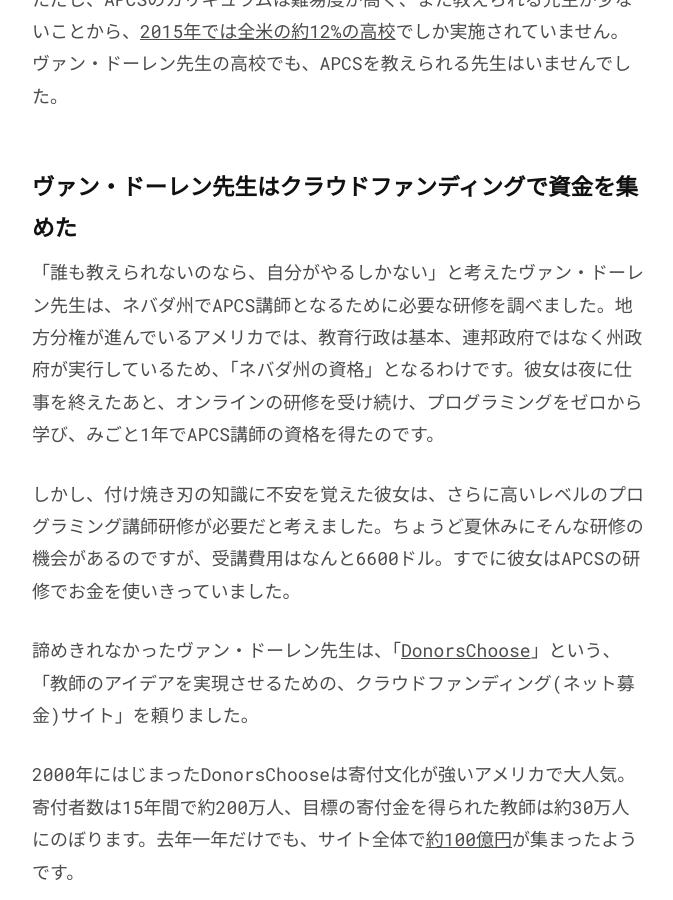
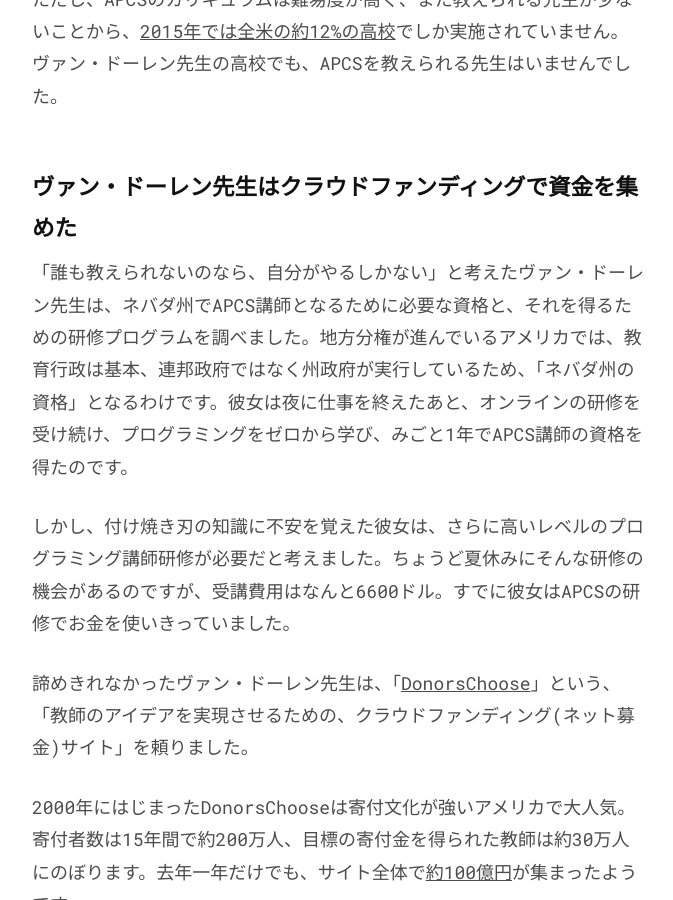
Before and after one commit to chibicode/senseicode, a Jekyll site: the page built from _posts/2016-06-25-introduction.md, in a window 1280 px wide and 900 px high, scrolled down 7416 px. Shown: the whole window, without its empty margins (302-975 px from the left). Built offline with Jekyll 4.4.1, drawn with Linux system fonts in a browser that asks for light colours; comment, search, counter and statistics services are not loaded.

Commit message:
:pencil:

```diff
--- a/_posts/2016-06-25-introduction.md
+++ b/_posts/2016-06-25-introduction.md
@@ -92,7 +92,7 @@ EdSurgeは、生徒の学びに最も役に立つテクノロジーを、学校
 
 ## ヴァン・ドーレン先生はクラウドファンディングで資金を集めた
 
-「誰も教えられないのなら、自分がやるしかない」と考えたヴァン・ドーレン先生は、ネバダ州でAPCS講師となるために必要な研修を調べました。地方分権が進んでいるアメリカでは、教育行政は基本、連邦政府ではなく州政府が実行しているため、「ネバダ州の資格」となるわけです。彼女は夜に仕事を終えたあと、オンラインの研修を受け続け、プログラミングをゼロから学び、みごと1年でAPCS講師の資格を得たのです。
+「誰も教えられないのなら、自分がやるしかない」と考えたヴァン・ドーレン先生は、ネバダ州でAPCS講師となるために必要な資格と、それを得るための研修プログラムを調べました。地方分権が進んでいるアメリカでは、教育行政は基本、連邦政府ではなく州政府が実行しているため、「ネバダ州の資格」となるわけです。彼女は夜に仕事を終えたあと、オンラインの研修を受け続け、プログラミングをゼロから学び、みごと1年でAPCS講師の資格を得たのです。
 
 しかし、付け焼き刃の知識に不安を覚えた彼女は、さらに高いレベルのプログラミング講師研修が必要だと考えました。ちょうど夏休みにそんな研修の機会があるのですが、受講費用はなんと6600ドル。すでに彼女はAPCSの研修でお金を使いきっていました。
 
```
